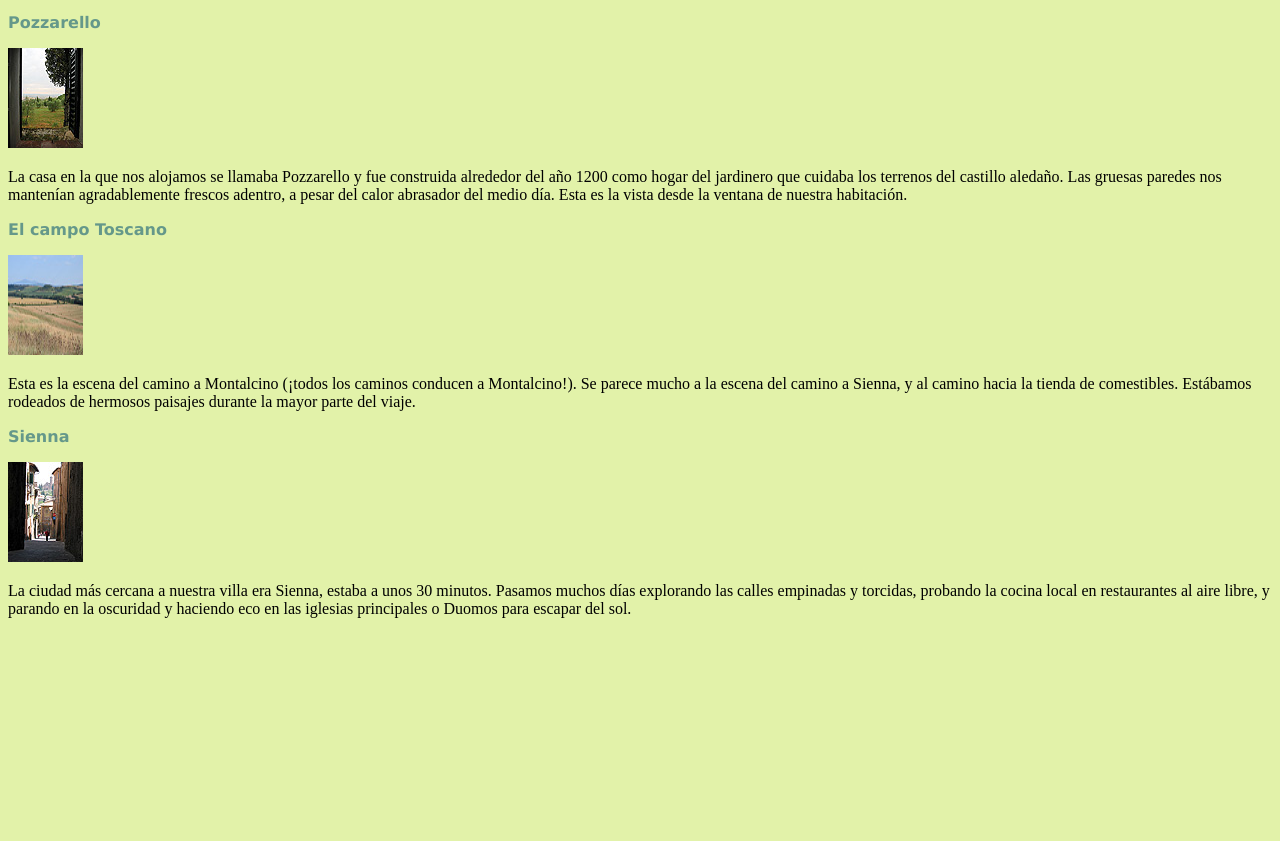
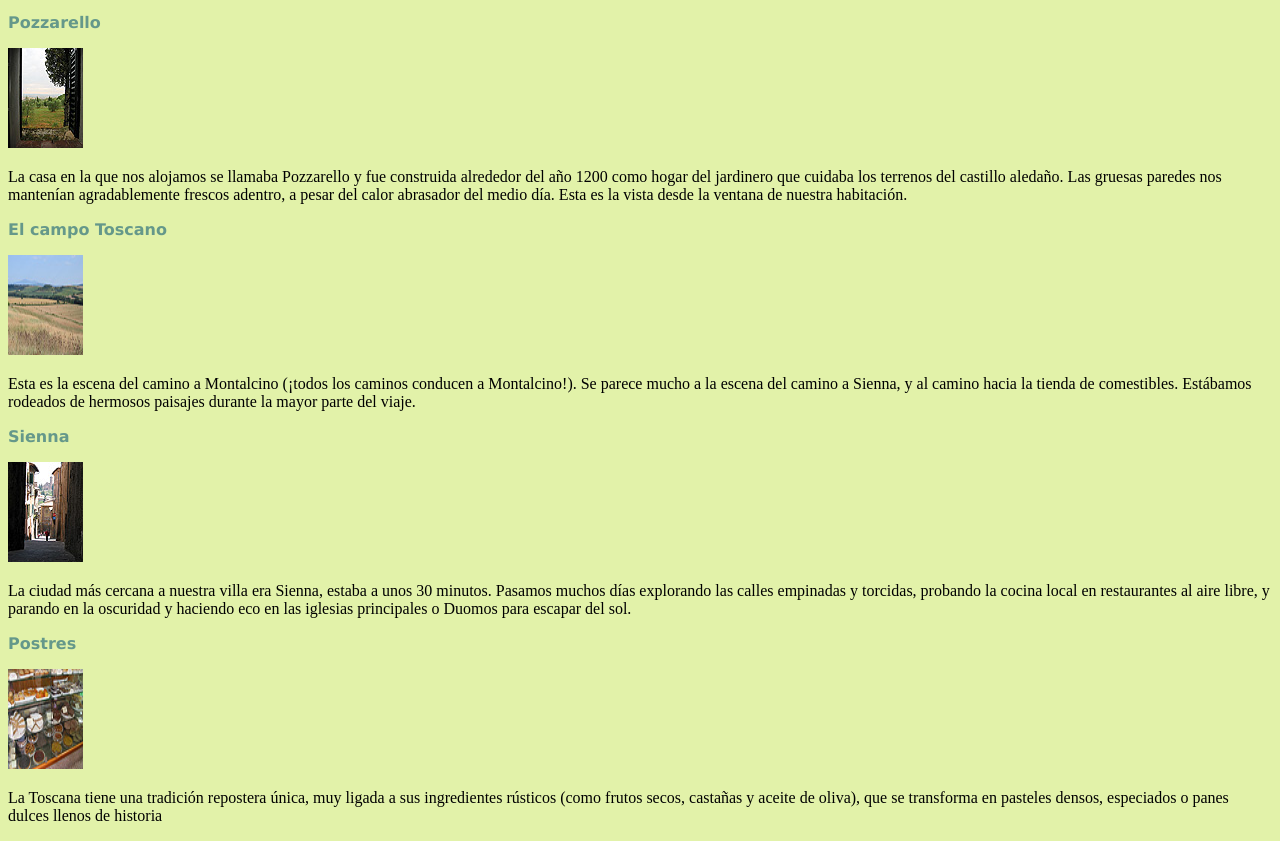
Before and after one commit to ramirezaraceli729-sys/hweb, a plain HTML site: page practicas/p07/toscana/index.html in a window 1280 px wide. Shown: the part 80-921 px from the top of the page. Before the commit the page ends 800 px from the top, so only its background shows below. Drawn offline with Linux system fonts and the light colour scheme.

Commit message:
se agrego la img mini de postres

```diff
--- a/practicas/p07/toscana/index.html
+++ b/practicas/p07/toscana/index.html
@@ -32,5 +32,9 @@
       <h2>Sienna</h2>
       <p><a href="./sienna.html"><img src="./fotosmini/sienna_mini.jpg" alt="vista desde la ventana del dormitorio" width="75" height="100"></a></p>
       <p>La ciudad más cercana a nuestra villa era Sienna, estaba a unos 30 minutos. Pasamos muchos días explorando las calles empinadas y torcidas, probando la cocina local en restaurantes al aire libre, y parando en la oscuridad y haciendo eco en las iglesias principales o Duomos para escapar del sol.</p>
+
+      <h2>Postres</h2>
+      <p><img src="./fotosmini/postres_mini.jpg" alt="postres en Toscana" width="75" height="100"> </p>
+      <p>La Toscana tiene una tradición repostera única, muy ligada a sus ingredientes rústicos (como frutos secos, castañas y aceite de oliva), que se transforma en pasteles densos, especiados o panes dulces llenos de historia</p>
    </body>
 </html>
```
